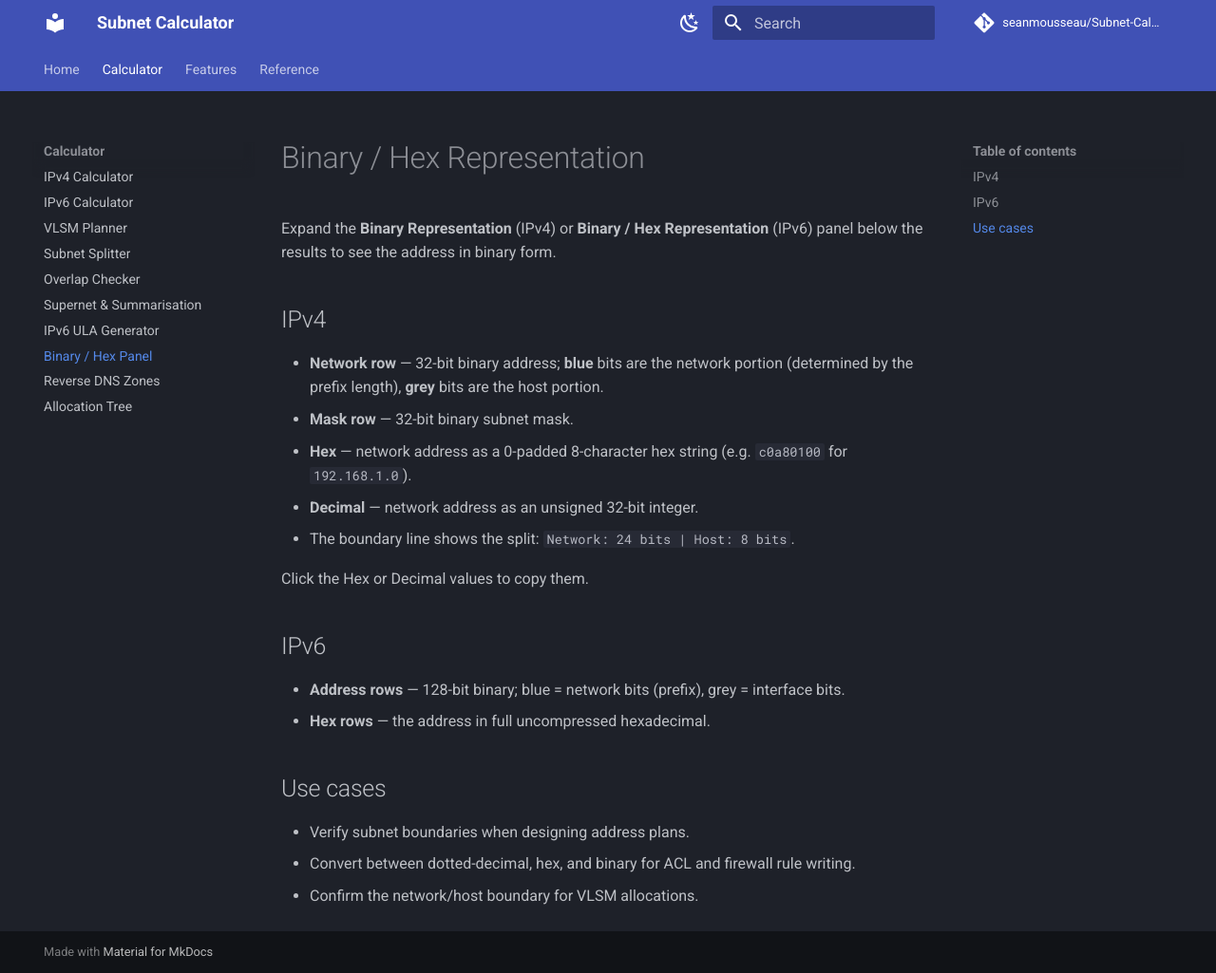
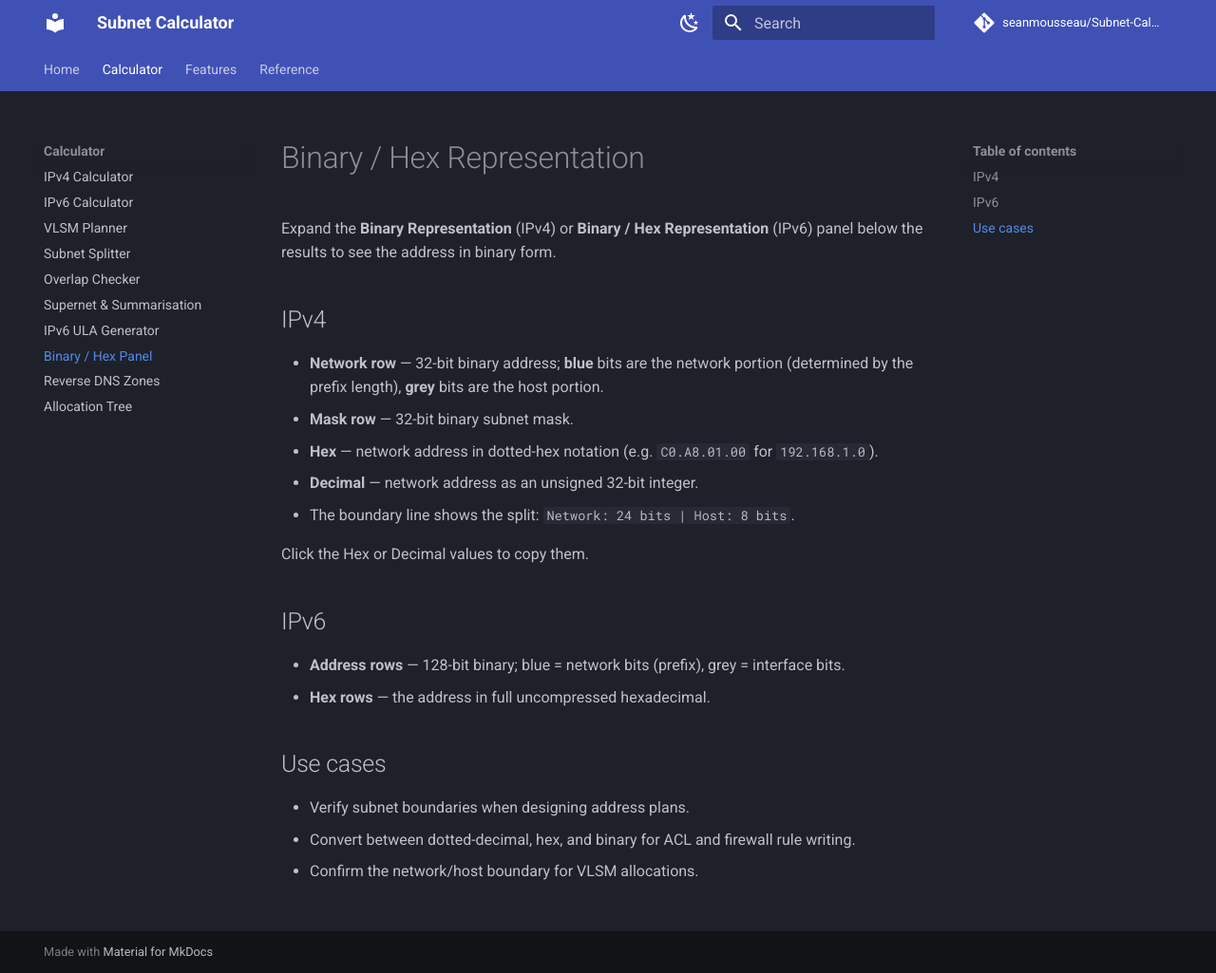
Before and after one commit to seanmousseau/Subnet-Calculator, an MkDocs documentation site: the page built from docs/binary.md, in a window 1280 px wide and 1025 px high. Shown: the whole window at 95% size. Built offline with MkDocs 1.6.1 and Material for MkDocs 9.7.7, drawn with Linux system fonts in a browser that asks for light colours; comment, search, counter and statistics services are not loaded.

Commit message:
docs: fix split_max_subnets default (256→16), rdns TTL (3600→86400), binary hex format

```diff
--- a/docs/binary.md
+++ b/docs/binary.md
@@ -6,7 +6,7 @@ Expand the **Binary Representation** (IPv4) or **Binary / Hex Representation** (
 
 - **Network row** — 32-bit binary address; **blue** bits are the network portion (determined by the prefix length), **grey** bits are the host portion.
 - **Mask row** — 32-bit binary subnet mask.
-- **Hex** — network address as a 0-padded 8-character hex string (e.g. `c0a80100` for `192.168.1.0`).
+- **Hex** — network address in dotted-hex notation (e.g. `C0.A8.01.00` for `192.168.1.0`).
 - **Decimal** — network address as an unsigned 32-bit integer.
 - The boundary line shows the split: `Network: 24 bits | Host: 8 bits`.
 
```
Also changed, not shown: docs/ipv4.md (+1 -1 lines), docs/rdns.md (+1 -1 lines).
